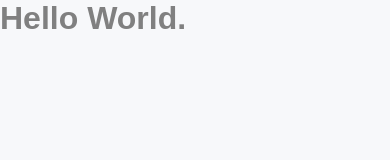
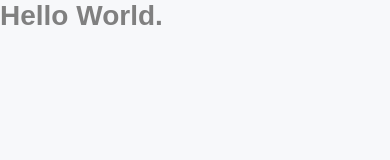
Before and after one commit to aloysiorabello/podcastrnext, a Next.js app: page / in a window 390 px wide. Shown: the top 160 px of the page. Built offline with nearby package versions, Linux system fonts and the light colour scheme.

Commit message:
global.scss add accessibility font size

```diff
--- a/src/styles/global.scss
+++ b/src/styles/global.scss
@@ -19,6 +19,18 @@
   --purple-400: #9164fa;
   --purple-500: #8257e5;
   --purple-800: #6f48c9;
+}
+
+@media (max-width: 1080px) {
+  html {
+    font-size: 93.75%;
+  }
+}
+
+@media (max-width: 720px) {
+  html {
+    font-size: 87.5%;
+  }
 }
 
 body {
```
